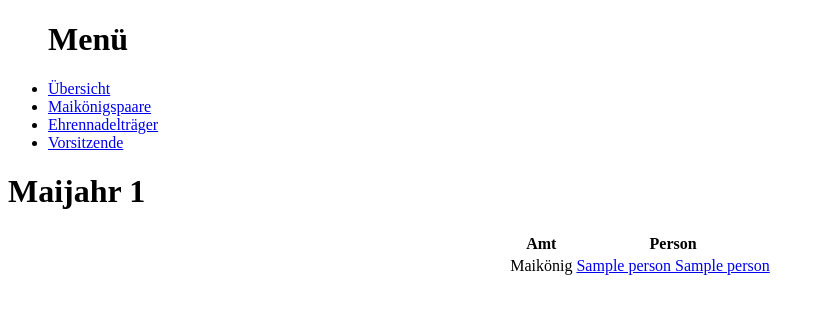
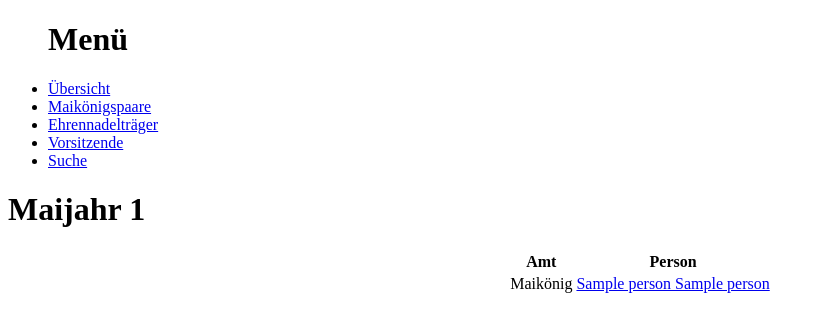
Before and after one commit to cehser/mgarchiv, a Django app: page /jahr/1 in a window 1280 px wide. Shown: the top 332 px of the page, without its empty margins (0-825 px from the left). Run offline with Django 4.2, Linux system fonts and the light colour scheme; tables that the repository leaves empty hold one stand-in row (values such as "Sample post").

Commit message:
Rudimentäre Suche hinzugefügt

```diff
--- a/archiv/templates/master.html
+++ b/archiv/templates/master.html
@@ -10,6 +10,7 @@
     <li><a href="/maikoenigspaare">Maikönigspaare</a></li>
     <li><a href="/ehrennadeltraeger">Ehrennadelträger</a></li>
     <li><a href="/vorsitzende">Vorsitzende</a></li>
+    <li><a href="/suche">Suche</a></li>
   </ul>
 
 
--- a/archiv/urls.py
+++ b/archiv/urls.py
@@ -9,4 +9,6 @@ urlpatterns = [
   path('ehrennadeltraeger/', views.ehrennadeltraeger, name='ehrennadeltraeger'),
   path('maikoenigspaare/', views.maikoenigspaare, name='maikoenigspaare'),
   path('vorsitzende/', views.vorsitzende, name='vorsitzende'),
+
+  path('suche/', views.suche, name="suche")
 ]
--- a/archiv/views.py
+++ b/archiv/views.py
@@ -3,6 +3,7 @@ from django.template import loader
 from itertools import groupby
 from .models import Maijahr, Person, Aemter
 from .helpers import Helpers
+from .filters import PersonFilter
 
 # Create your views here.
 
@@ -59,3 +60,11 @@ def vorsitzende(request):
     'vorsitzende': vosis
   }
   return HttpResponse(template.render(context, request))
+
+def suche(request):
+  f = PersonFilter(request.GET, queryset=Person.objects.all())
+  template = loader.get_template('suche.html')
+  context = {
+    'filter': f
+  }
+  return HttpResponse(template.render(context, request))
--- a/mgarchiv/settings.py
+++ b/mgarchiv/settings.py
@@ -37,7 +37,8 @@ INSTALLED_APPS = [
     'django.contrib.sessions',
     'django.contrib.messages',
     'django.contrib.staticfiles',
-    'archiv'
+    'django_filters',
+    'archiv',
 ]
 
 MIDDLEWARE = [
```
